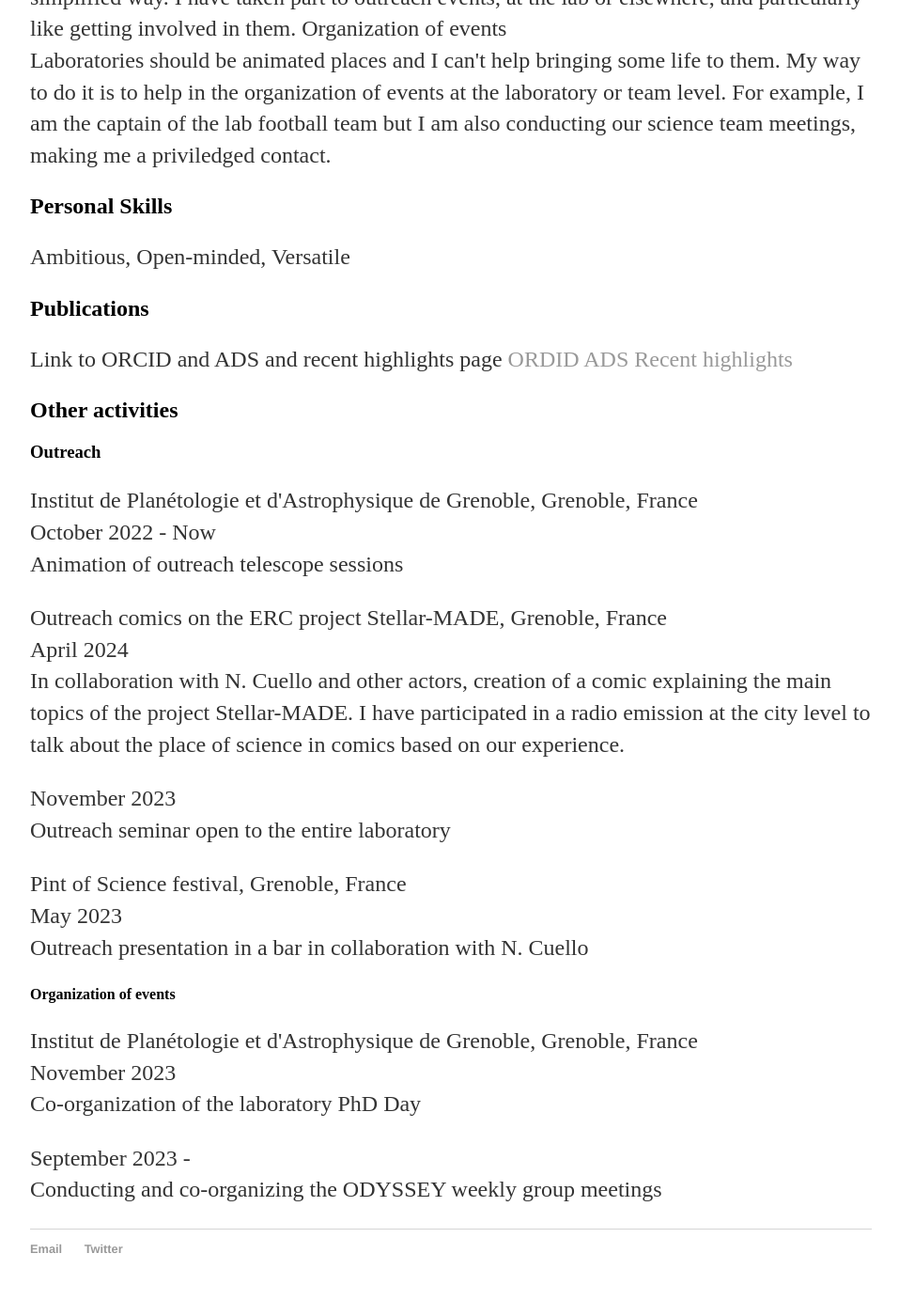
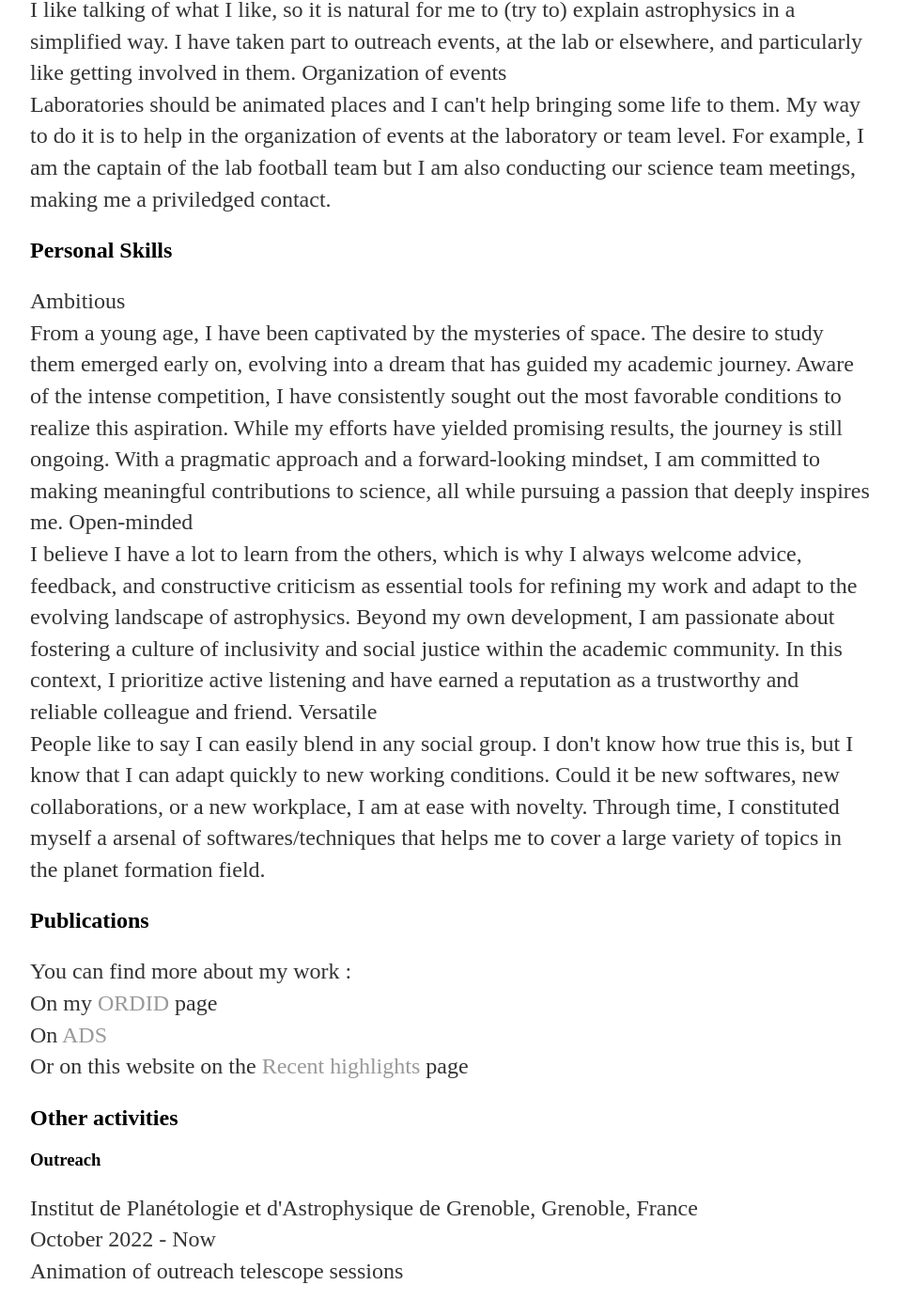
Before and after one commit to AlagueroA/AlagueroA.github.io, a Jekyll site: the page built from about/index.html, in a window 1280 px wide and 1400 px high, scrolled down 3311 px. Shown: the whole window at 94% size, without its empty margins (160-1117 px from the left). Built offline with Jekyll 4.4.1, drawn with Linux system fonts in a browser that asks for light colours; some of the changed text lies outside the part shown.

```diff
--- a/about/index.html
+++ b/about/index.html
@@ -182,16 +182,23 @@ title: About
     <h2>Personal Skills</h2>
 
     <p>
-        Ambitious, Open-minded, Versatile
+        Ambitious<br>
+        From a young age, I have been captivated by the mysteries of space. The desire to study them emerged early on, evolving into a dream that has guided my academic journey. Aware of the intense competition, I have consistently sought out the most favorable conditions to realize this aspiration. While my efforts have yielded promising results, the journey is still ongoing. With a pragmatic approach and a forward-looking mindset, I am committed to making meaningful contributions to science, all while pursuing a passion that deeply inspires me.
+
+        Open-minded<br>
+        I believe I have a lot to learn from the others, which is why I always welcome advice, feedback, and constructive criticism as essential tools for refining my work and adapt to the evolving landscape of astrophysics. Beyond my own development, I am passionate about fostering a culture of inclusivity and social justice within the academic community. In this context, I prioritize active listening and have earned a reputation as a trustworthy and reliable colleague and friend.
+
+        Versatile<br>
+        People like to say I can easily blend in any social group. I don't know how true this is, but I know that I can adapt quickly to new working conditions. Could it be new softwares, new collaborations, or a new workplace, I am at ease with novelty. Through time, I constituted myself a arsenal of softwares/techniques that helps me to cover a large variety of topics in the planet formation field.
     </p>
 
     <h2>Publications</h2>
 
     <p>
-        Link to ORCID and ADS and recent highlights page
-        <a href="https://orcid.org/0009-0001-7840-0536">ORDID</a>
-        <a href="https://ui.adsabs.harvard.edu/search/fq=%7B!type%3Daqp%20v%3D%24fq_database%7D&fq_database=(database%3Aastronomy%20OR%20database%3Aphysics)&q=%20%20author%3A%22%5EAlaguero%2CA%22&sort=date%20desc%2C%20bibcode%20desc&p_=0">ADS</a>
-        <a href="/highlights">Recent highlights</a></p>
+        You can find more about my work :<br>
+        On my <a href="https://orcid.org/0009-0001-7840-0536">ORDID</a> page <br>
+        On <a href="https://ui.adsabs.harvard.edu/search/fq=%7B!type%3Daqp%20v%3D%24fq_database%7D&fq_database=(database%3Aastronomy%20OR%20database%3Aphysics)&q=%20%20author%3A%22%5EAlaguero%2CA%22&sort=date%20desc%2C%20bibcode%20desc&p_=0">ADS</a> <br>
+        Or on this website on the <a href="/highlights">Recent highlights</a> page</p>
     </p>
 
 
```
Also changed, not shown: other parts of about/index.html (+3 -3 lines).
